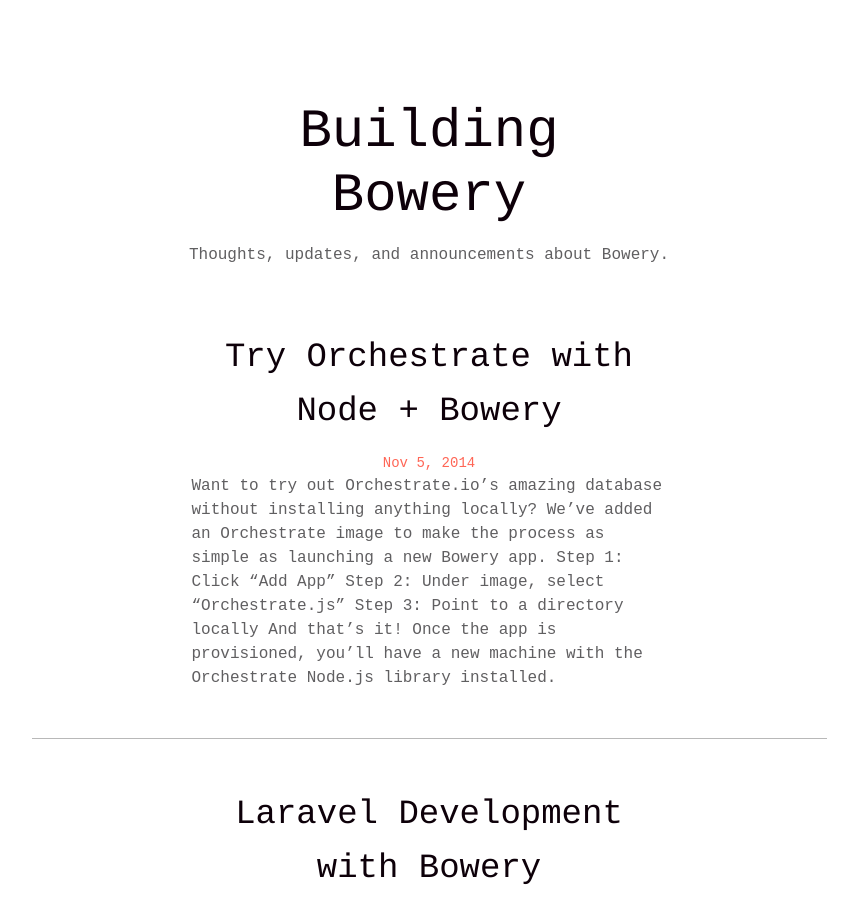
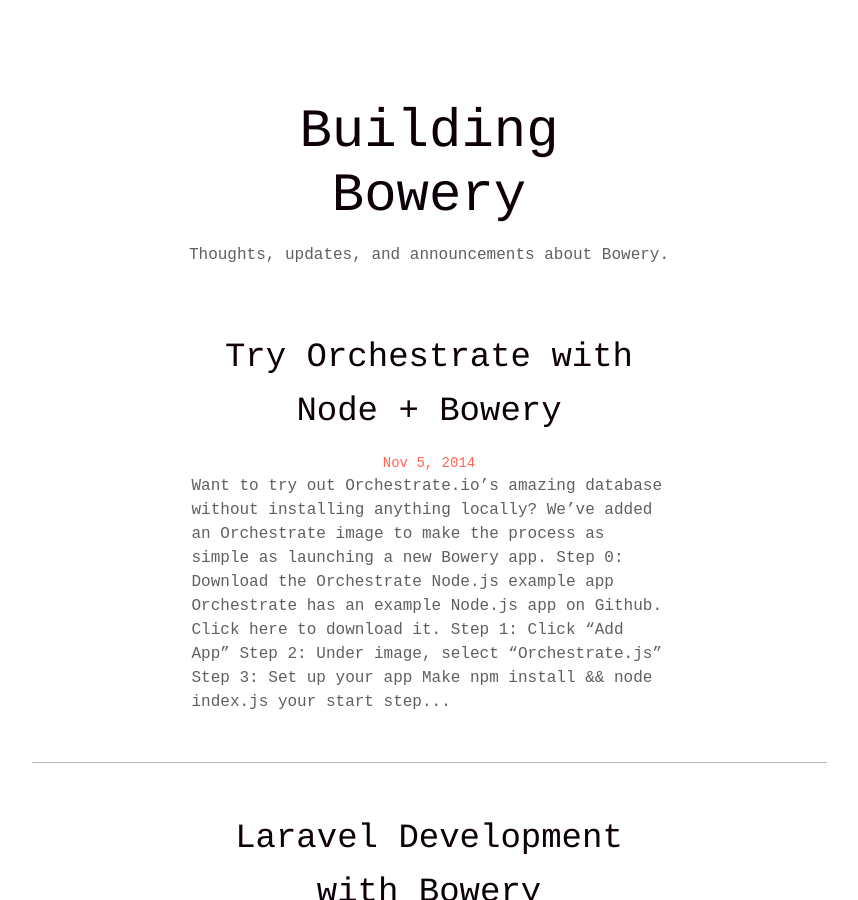
Before and after one commit to Bowery/website, a Jekyll site: the page built from blog/index.html, in a window 1280 px wide and 900 px high. Shown: the whole window, without its empty margins (211-1069 px from the left). Built offline with Jekyll 4.4.1, drawn with Linux system fonts in a browser that asks for light colours; nearby versions of some CDN libraries; comment, search, counter and statistics services are not loaded; a style sheet for code colours, icons or effects is not loaded.

Commit message:
Added example app as well

```diff
--- a/_posts/2014-11-05-orchestrate-bowery.markdown
+++ b/_posts/2014-11-05-orchestrate-bowery.markdown
@@ -7,6 +7,9 @@
 
 Want to try out [Orchestrate.io's](http://orchestrate.io) amazing database without installing anything locally? We've added an Orchestrate image to make the process as simple as launching a new Bowery app.
 
+### Step 0: Download the Orchestrate Node.js example app
+[Orchestrate has an example Node.js app on Github](https://github.com/Bowery/orchestrate-bowery-userauth). [Click here to download it](https://github.com/Bowery/orchestrate-bowery-userauth/archive/master.zip).
+
 ### Step 1: Click "Add App"
 
 ![Imgur](http://i.imgur.com/gmziqM5.png)
@@ -15,10 +18,22 @@
 
 ![Imgur](http://i.imgur.com/nEXhOwK.png)
 
-### Step 3: Point to a directory locally
+### Step 3: Set up your app
+Make `npm install && node index.js` your start step and point to the local folder that you downloaded in step 0 containing the app code.
 
-![Imgur](http://i.imgur.com/qKFbROX.png)
+![Imgur](http://i.imgur.com/R1gD4rp.png)
+
+### Step 4: Add your Orchestrate key to config.js
+
+<pre>
+// config.js/
+module.exports = {
+  "db": "INSERT-YOUR-ORCHESTRATE-KEY-HERE"
+}
+</pre>
+
+### Step 5: That's it!
 
 And that's it! Once the app is provisioned, you'll have a new machine with the [Orchestrate Node.js library](https://www.npmjs.org/package/orchestrate) installed.
 
-![Imgur](http://i.imgur.com/mkI206x.png)
+![Imgur](http://i.imgur.com/S7jbcmZ.png)
```
